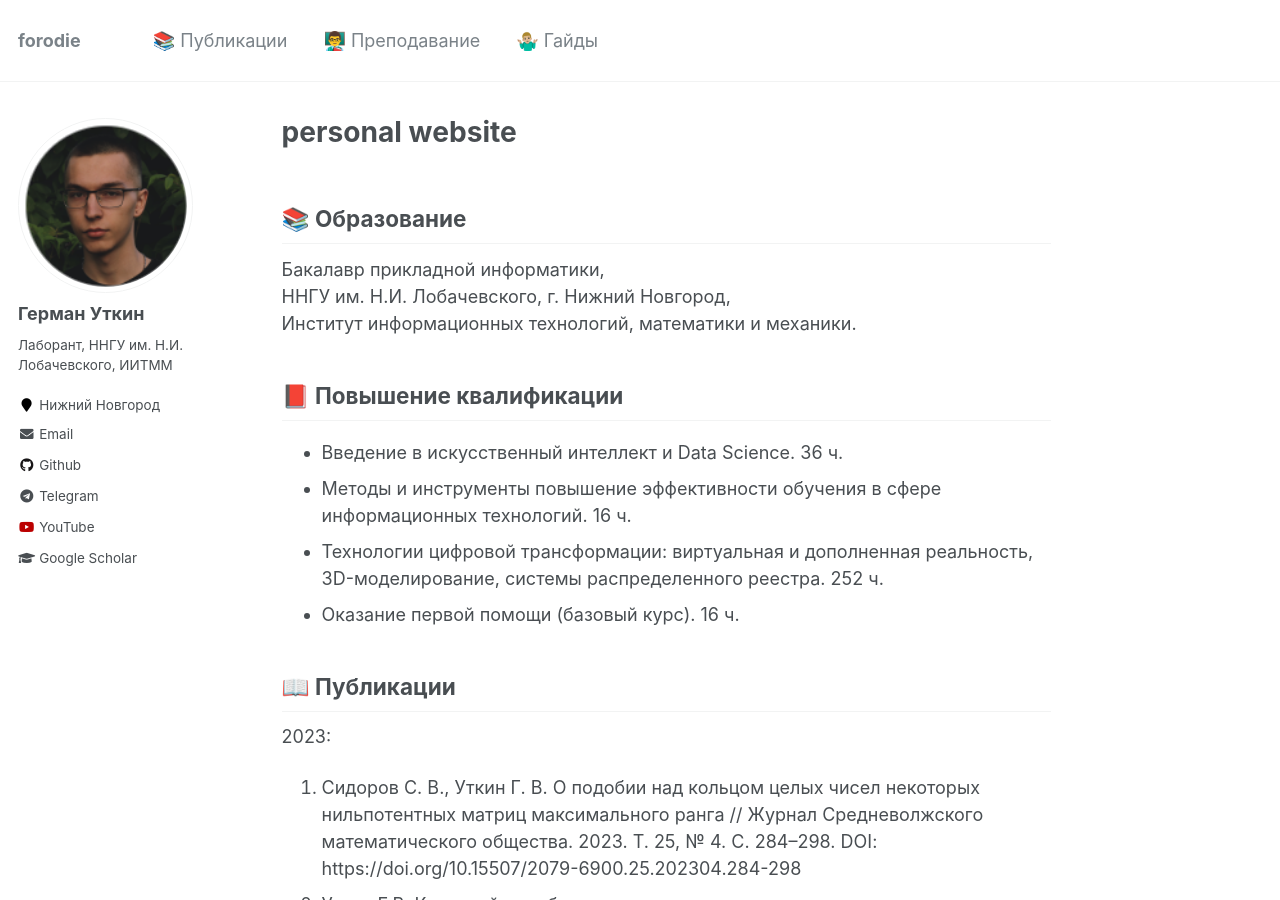
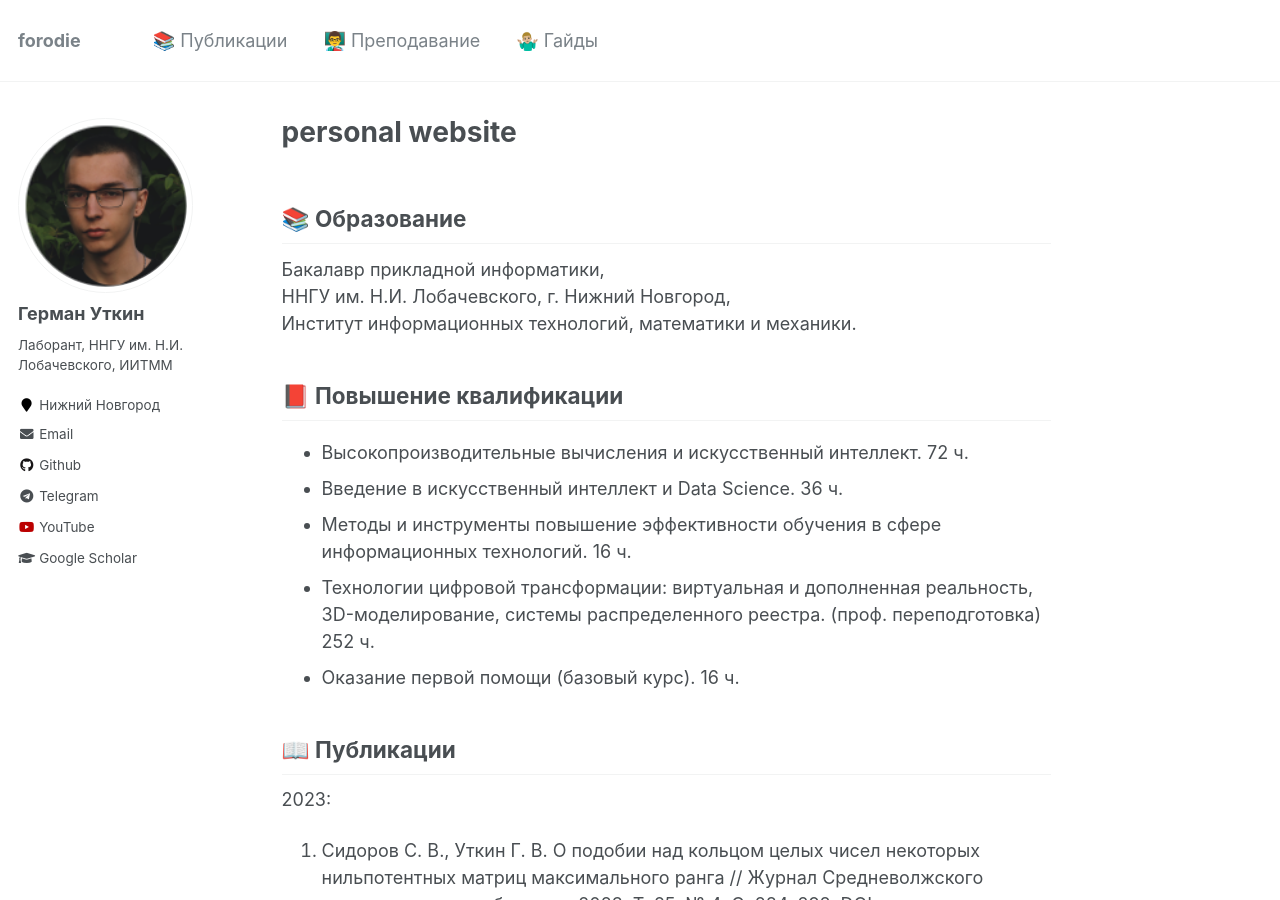
Before and after one commit to forodie/forodie.github.io, a Jekyll site: the page built from _pages/about.md, in a window 1280 px wide and 900 px high. Built offline with Jekyll 4.4.1, drawn with Linux system fonts in a browser that asks for light colours.

Commit message:
Update about.md

```diff
--- a/_pages/about.md
+++ b/_pages/about.md
@@ -16,9 +16,10 @@
 
 ## 📕 Повышение квалификации
 
++ Высокопроизводительные вычисления и искусственный интеллект. 72 ч.
 + Введение в искусственный интеллект и Data Science. 36 ч.
 + Методы и инструменты повышение эффективности обучения в сфере информационных технологий. 16 ч.
-+ Технологии цифровой трансформации: виртуальная и дополненная реальность, 3D-моделирование, системы распределенного реестра. 252 ч.
++ Технологии цифровой трансформации: виртуальная и дополненная реальность, 3D-моделирование, системы распределенного реестра. (проф. переподготовка) 252 ч.
 + Оказание первой помощи (базовый курс). 16 ч.
 
 ## 📖 Публикации
```
